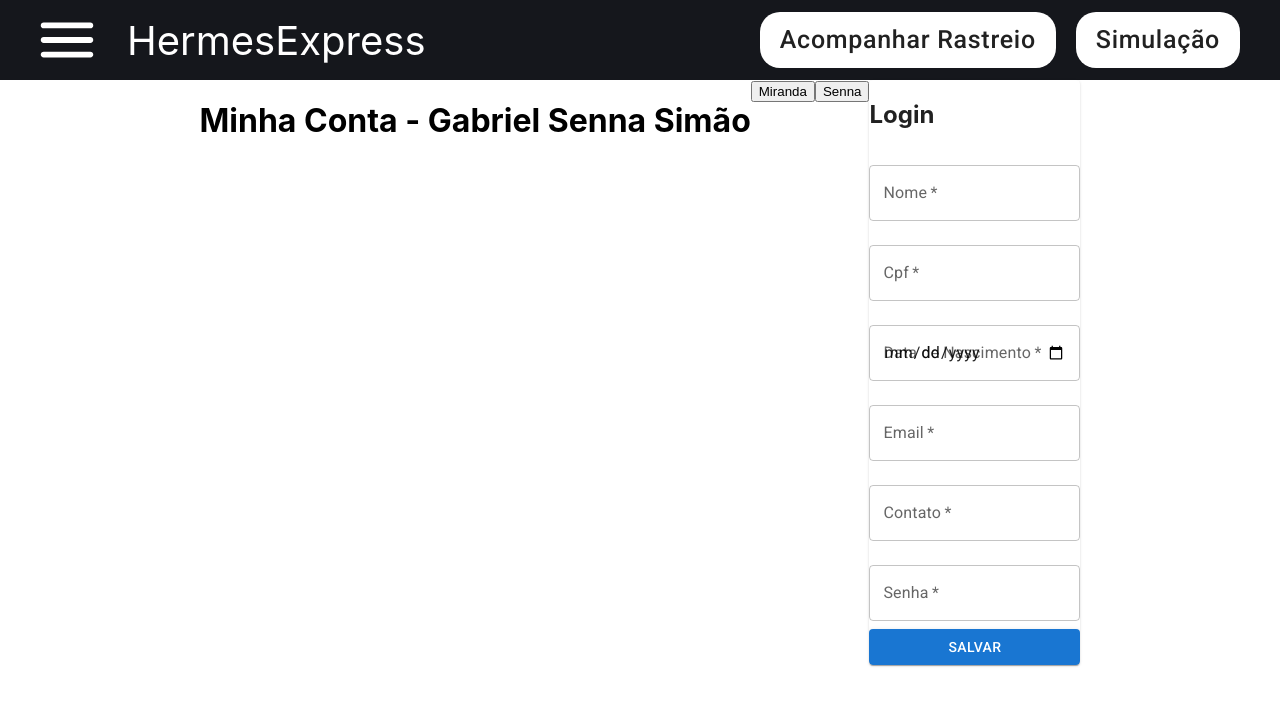
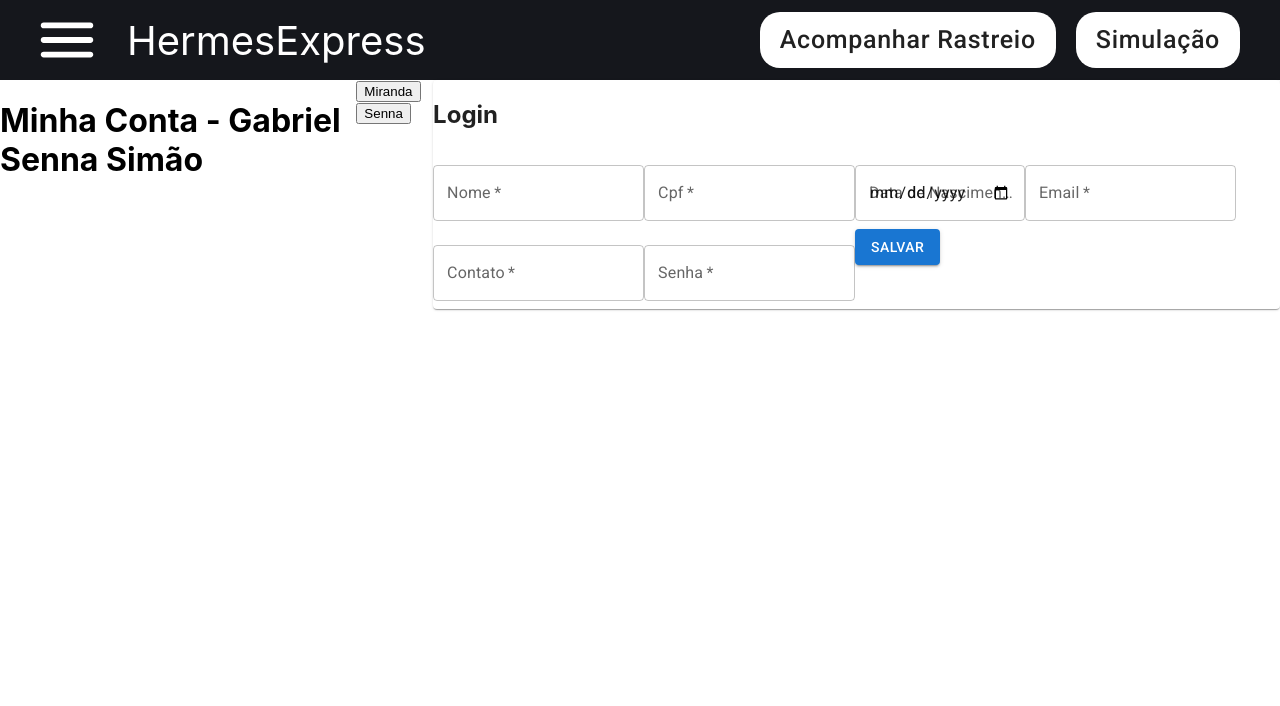
Before and after one commit to gwmiranda/Hermess-Express, a React (Create React App) app: page /MinhaConta in a window 1280 px wide. Shown: the top 706 px of the page. Built offline with nearby package versions, Linux system fonts and the light colour scheme.

Commit message:
Atualizando form usuario

```diff
--- a/src/components/formularios/Usuario/Usuario.jsx
+++ b/src/components/formularios/Usuario/Usuario.jsx
@@ -1,5 +1,6 @@
 import {Button, Card, FormControl, TextField} from "@mui/material";
 import {useState} from "react";
+import {Box} from "@material-ui/core";
 
 function Usuario() {
 
@@ -27,7 +28,7 @@ function Usuario() {
                     }}
                 >
                     <h2>Login</h2>
-                    <FormControl className="formComponent">
+                    <Box className="formComponent">
                         <TextField
                             value={nome}
                             onChange={event => {
@@ -37,9 +38,9 @@ function Usuario() {
                             id="nome"
                             label="Nome"
                             variant="outlined"
-                            fullWidth
                             required
                             margin={"normal"}
+
                         />
                         <TextField
                             value={cpf}
@@ -51,7 +52,6 @@ function Usuario() {
                             label="Cpf"
                             type={"number"}
                             variant="outlined"
-                            fullWidth
                             required
                             margin={"normal"}
                         />
@@ -65,7 +65,6 @@ function Usuario() {
                             label="Data de Nascimento"
                             type={"date"}
                             variant="outlined"
-                            fullWidth
                             required
                             margin={"normal"}
                         />
@@ -78,7 +77,6 @@ function Usuario() {
                             id="email"
                             label="Email"
                             variant="outlined"
-                            fullWidth
                             required
                             margin={"normal"}
                         />
@@ -92,7 +90,6 @@ function Usuario() {
                             label="Contato"
                             type={"number"}
                             variant="outlined"
-                            fullWidth
                             required
                             margin={"normal"}
                         />
@@ -106,7 +103,6 @@ function Usuario() {
                             type="password"
                             label="Senha"
                             variant="outlined"
-                            fullWidth
                             required
                             margin={"normal"}
                         />
@@ -116,7 +112,7 @@ function Usuario() {
                             onClick={onsubmit}
                             margin={"normal"}
                         >Salvar</Button>
-                    </FormControl>
+                    </Box>
                 </form>
             </Card>
         </div>
```
